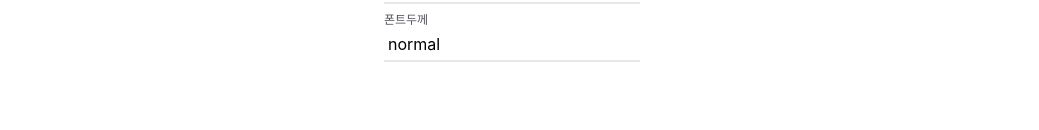
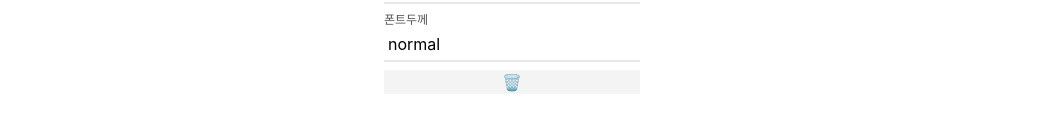
Before and after one commit to Cattamoo/colorful-log-maker, a React (Create React App) app: page / in a window 1280 px wide. Shown: the part 206-336 px from the top of the page, without its empty margins (0-1039 px from the left). Built offline with nearby package versions, Linux system fonts and the light colour scheme.

Commit message:
삭제 추가

```diff
--- a/src/App.tsx
+++ b/src/App.tsx
@@ -25,15 +25,23 @@ export default function App() {
 	}
 	const handleAddItem = (addedLine: number) => {
 		const id = `${new Date().getTime()}`;
-		const lineArr = lines;
-		lineArr.map((line, index) => {
+		setLines(
+			lines.map((line, index) => {
 				if(index === addedLine) {
 					line.push({ ...defaultItem, id });
 					setCurrent({ id, line: addedLine, item: line.length - 1 });
 				}
 				return line;
 			})
-		setLines(lineArr);
+		);
+	}
+	const handleDeleteItem = (id: string) => {
+		if(lines.length === 1 && lines[0].length === 1) {
+			console.debug('얘는 삭제할 수 없다!!');
+			return;
+		}
+		setLines(lines.map((line) => line.filter((item) => item.id !== id)).filter((line) => line.length !== 0));
+		setCurrent({ id: lines[0][0].id,item: 0, line: 0 });
 	}
 	const handleEditItem = (key: keyof ItemType, value: string) => {
 		setLines(prev => {
@@ -76,7 +84,7 @@ export default function App() {
 					}
 					<PlusButton onClick={handleAddLine} />
 				</ul>
-				<Editor item={lines[current.line][current.item]} edit={handleEditItem}/>
+				<Editor item={lines[current.line][current.item]} edit={handleEditItem} remove={handleDeleteItem} />
 			</div>
 			<div className="w-full flex flex-col lg:w-1/3 xl:w-1/2">
 				<div className="break-words">
--- a/src/components/Editor.tsx
+++ b/src/components/Editor.tsx
@@ -1,12 +1,14 @@
 import {ChangeEvent, ChangeEventHandler, CSSProperties} from "react";
 import {ItemType} from "./Item";
 import Input from "./common/Input";
+import RemoveButton from "./common/RemoveButton";
 
 type Props = {
 	item: ItemType;
 	edit: (key: keyof ItemType, value: string) => void;
+	remove: (id: string) => void;
 }
-export default function Editor({ item, edit }: Props) {
+export default function Editor({ item, edit, remove }: Props) {
 	const handleTextEdit: ChangeEventHandler = ({ target }: ChangeEvent<HTMLInputElement>) => {
 		const key = target.name as keyof ItemType;
 		const value = target.value;
@@ -24,6 +26,7 @@ export default function Editor({ item, edit }: Props) {
 			<Input name="backgroundColor" type="color" title="배경색" value={`${item.style?.backgroundColor || '#ffffff'}`} onChange={handleStyleEdit} />
 			<Input name="fontSize" title="폰트크기" value={`${item.style?.fontSize != null ? item.style?.fontSize : '0.75rem'}`} onChange={handleStyleEdit} />
 			<Input name="fontWeight" title="폰트두께" value={`${item.style?.fontWeight != null ? item.style?.fontWeight : 'normal'}`} onChange={handleStyleEdit} />
+			<RemoveButton onClick={() => remove(item.id)} />
 		</div>
 	);
 }
--- /dev/null
+++ b/src/components/common/RemoveButton.tsx
@@ -0,0 +1,9 @@
+type Props = {
+	onClick: () => void;
+}
+
+export default function RemoveButton({ onClick }: Props) {
+	return (
+		<button className="bg-zinc-100 duration-200 hover:bg-zinc-300" onClick={onClick}>🗑️</button>
+	);
+}
```
Lines whose indentation alone changed are shown as unchanged.
